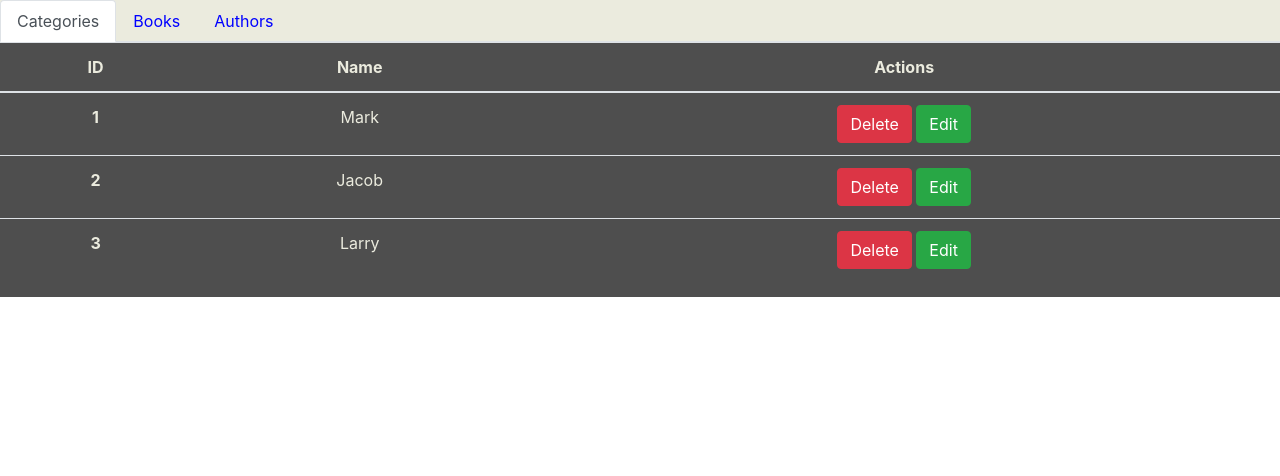
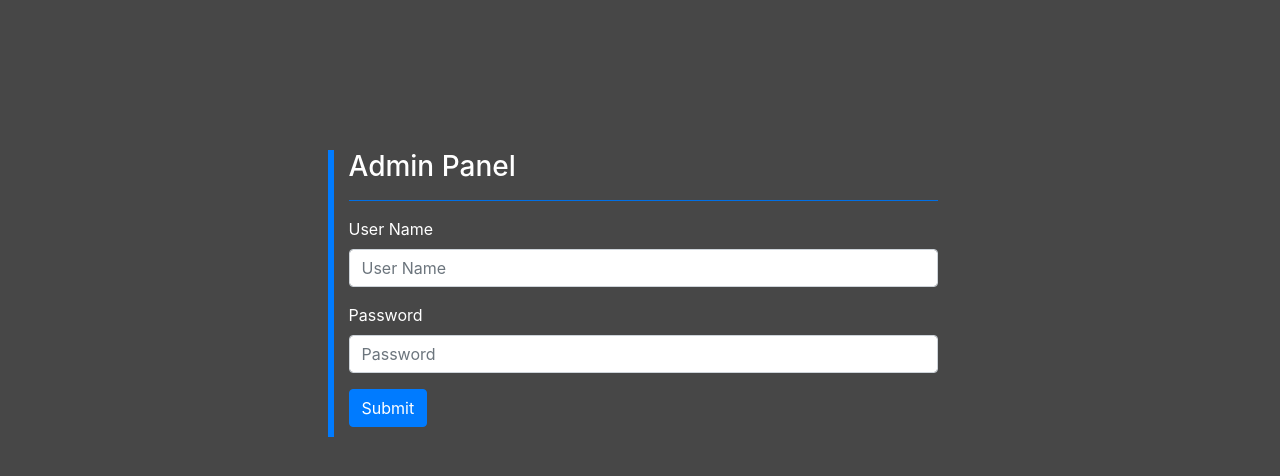
Before and after one commit to Abdelrahman1993/goodRead, a React (Create React App) app: page / in a window 1280 px wide. Shown: the top 476 px of the page. Built offline with nearby package versions, Linux system fonts and the light colour scheme.

Commit message:
admin panel form

```diff
--- a/package.json
+++ b/package.json
@@ -6,6 +6,8 @@
     "bootstrap": "^4.3.1",
     "react": "^16.8.2",
     "react-dom": "^16.8.2",
+    "react-router": "^4.3.1",
+    "react-router-dom": "^4.3.1",
     "react-scripts": "2.1.5",
     "reactstrap": "^7.1.0"
   },
--- a/src/App.css
+++ b/src/App.css
@@ -1,10 +1,6 @@
-.App {
-  text-align: center;
-  background-color:#ebebde;
-  color: blue;
+.App{
+  height: 100%;
+  width: 100%;
+  background-color:#474747;
+  position: absolute;
 }
-
-.TabContent{
-  background-color:#4e4e4e;
-  color: #ebebde;
-}
--- a/src/App.js
+++ b/src/App.js
@@ -1,136 +1,17 @@
-import React, { Component } from 'react';
-import { Button } from 'reactstrap';
-import logo from './logo.svg';
+import React from 'react';
 import './App.css';
-import NavLink from "reactstrap/es/NavLink";
-import NavItem from "reactstrap/es/NavItem";
-import classnames from 'classnames';
-import Nav from "reactstrap/es/Nav";
-import TabContent from "reactstrap/es/TabContent";
-import Row from "reactstrap/es/Row";
-import Col from "reactstrap/es/Col";
-import TabPane from "reactstrap/es/TabPane";
 
-import { Table } from 'reactstrap';
-import CardTitle from "reactstrap/es/CardTitle";
-import CardText from "reactstrap/es/CardText";
-import Card from "reactstrap/es/Card";
+import AdminLogin from "./components/AdminLogin"
 
 
+class App extends React.Component {
 
-
-export default class App extends React.Component {
-  constructor(props) {
-    super(props);
-
-    this.toggle = this.toggle.bind(this);
-    this.state = {
-      activeTab: '1'
-    };
-  }
-
-  toggle(tab) {
-    if (this.state.activeTab !== tab) {
-      this.setState({
-        activeTab: tab
-      });
-    }
-  }
   render() {
     return (
-        <div className='App'>
-          <Nav tabs>
-              <NavItem>
-                <NavLink
-                    className={classnames({ active: this.state.activeTab === '1' })}
-                    onClick={() => { this.toggle('1'); }}
-                >
-                  Categories
-                </NavLink>
-              </NavItem>
-
-            <NavItem>
-              <NavLink
-                  className={classnames({ active: this.state.activeTab === '2' })}
-                  onClick={() => { this.toggle('2'); }}
-              >
-                Books
-              </NavLink>
-            </NavItem>
-
-            <NavItem>
-              <NavLink
-                  className={classnames({ active: this.state.activeTab === '3' })}
-                  onClick={() => { this.toggle('3'); }}
-              >
-                Authors
-              </NavLink>
-            </NavItem>
-
-
-          </Nav>
-
-          <TabContent className='TabContent' activeTab={this.state.activeTab}>
-            <TabPane  tabId="1">
-              <Row>
-                <Col  lg="12">
-                  <Table >
-                    <thead >
-                    <tr className='TabContent'>
-                      <th >ID</th>
-                      <th>Name</th>
-                      <th>Actions</th>
-
-                    </tr>
-                    </thead>
-                    <tbody>
-                    <tr className='TabContent'>
-                      <th scope="row">1</th>
-                      <td>Mark</td>
-                      <td>
-                        <button type="button" className="btn btn-danger">Delete</button> {" "}
-                        <button type="button" className="btn btn-success">Edit</button>
-                      </td>
-                    </tr>
-                    <tr className='TabContent'>
-                      <th scope="row">2</th>
-                      <td>Jacob</td>
-                      <td><button type="button" className="btn btn-danger">Delete</button> {" "}
-                        <button type="button" className="btn btn-success">Edit</button></td>
-
-                    </tr>
-                    <tr className='TabContent'>
-                      <th scope="row">3</th>
-                      <td>Larry</td>
-                      <td><button type="button" className="btn btn-danger">Delete</button> {" "}
-                        <button type="button" className="btn btn-success">Edit</button></td>
-
-                    </tr>
-                    </tbody>
-                  </Table>
-                </Col>
-              </Row>
-            </TabPane>
-
-            <TabPane tabId="2">
-              <Row>
-                <Col lg="12">
-                  <h4>Tab 2 Contents</h4>
-                </Col>
-              </Row>
-            </TabPane>
-
-            <TabPane tabId="3">
-              <Row>
-                <Col lg="12">
-                  <h4>Tab 3 Contents</h4>
-                </Col>
-              </Row>
-            </TabPane>
-
-          </TabContent>
+        <div className='App container-fluid' >
+            <AdminLogin/>
         </div>
     );
   }
 }
-// export default App;
+export default App;
--- /dev/null
+++ b/src/Styles/AdminPanel.css
@@ -0,0 +1,7 @@
+.AdminPanelSection {
+    color: white;
+    margin-top: 12%;
+    padding-bottom: 10px;
+    border-left: 6px solid #007bff;
+}
+hr{background-color: #007bff}
--- /dev/null
+++ b/src/components/AdminLogin.js
@@ -0,0 +1,33 @@
+import React , {Component} from 'react';
+import '../Styles/AdminPanel.css';
+
+
+class AdminLogin extends Component {
+    render() {
+        return (
+
+              <div className='container-fluid'>
+                  <div className="row">
+                      <div className=' offset-lg-3 col-lg-6 AdminPanelSection '>
+                          <h3>Admin Panel</h3>
+                          <hr/>
+                          <form>
+                              <div className="form-group">
+                                  <label htmlFor="exampleInputEmail1">User Name</label>
+                                  <input type="text" className="form-control"
+                                          placeholder="User Name" />
+                              </div>
+                              <div className="form-group">
+                                  <label htmlFor="exampleInputPassword1">Password</label>
+                                  <input type="password" className="form-control" id="exampleInputPassword1"
+                                         placeholder="Password"/>
+                              </div>
+                              <button type="submit" className="btn btn-primary">Submit</button>
+                          </form>
+                      </div>
+                  </div>
+              </div>
+        );
+    }
+}
+export default AdminLogin;
```
Also changed, not shown: 1 other file (tests, documents, lock files or other folders).
